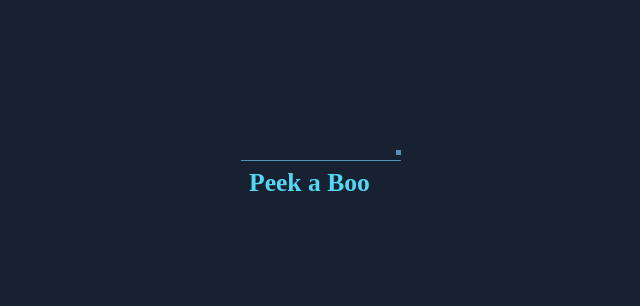
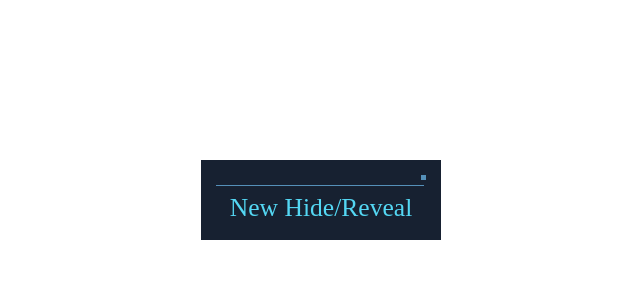
Before and after one commit to hiepvo/peekaboo, a plain HTML site: page index.html in a window 1280 px wide. Shown: the whole page, without its empty margins (319-959 px from the left). Drawn offline with Linux system fonts and the light colour scheme.

Commit message:
fix some issues

```diff
--- a/index.html
+++ b/index.html
@@ -3,14 +3,13 @@
 <head>
   <meta charset = "UTF-8">
   <title>Peek a Boo</title>
-  <link rel="stylesheet" href="peekaboo.css">
+  <link rel = "stylesheet" href = "peekaboo.css">
 </head>
 <body>
 <div class="evo_c-peekaboo">
-  <div class = "evo_c-peekaboo__text">Peek a Boo<span rel="Peek a Boo"></span></div>
   <span class = "evo_c-peekaboo__icon"></span>
+  <div class = "evo_c-peekaboo__text">New Hide/Reveal<div rel="New Hide/Reveal"></div></div>
   <div class="evo_c-peekaboo__text--hidden"><div>The text here will be hidden and revealed or collapse or expanded.</div></div>
 </div>
-<script src="peekaboo.js"></script>
 </body>
 </html>
--- a/peekaboo.css
+++ b/peekaboo.css
@@ -1,49 +1,52 @@
-body {
-  background-color: #172131;
 
-}
 
 .evo_c-peekaboo {
   position: relative;
-  width: 10rem;
+  width: 15rem;
+  height: 5rem;
+  line-height: 5rem;
   margin: 10rem auto;
+  text-align: center;
+  background-color: #172131;
+  -webkit-transition: height 500ms cubic-bezier(0.420, 0.000, 1.000, 1.000);
+  -moz-transition: height 500ms cubic-bezier(0.420, 0.000, 1.000, 1.000);
+  transition: height 500ms cubic-bezier(0.420, 0.000, 1.000, 1.000); /* ease-in */
 }
 
 .evo_c-peekaboo__text {
   position: absolute;
   color: #54D7F3;
   font-size: 1.6rem;
-  font-weight: bold;
   margin-top: 0.5rem;
-  -webkit-transition: color ease-out 0.5s;
-  -moz-transition: color ease-out 0.5s;
-  transition: color ease-out 0.5s;
-  padding-left: 0.5rem;
+  width: 100%;
 }
 
-.evo_c-peekaboo__text span {
+.evo_c-peekaboo__text>div {
   position: absolute;
   display: block;
-  font-weight: bold;
   font-size: 1.6rem;
+  height: 0%;
+  top: 0;
   width: 100%;
-  height: 0;
-  top:0;
+  padding-bottom: 17px;
+  left: 0;
   overflow: hidden;
-  -webkit-transition: height ease-out 0.5s;
-  -moz-transition: height ease-out 0.5s;
-  transition: height ease-out 0.5s;
+  -webkit-transition: height 500ms cubic-bezier(0.420, 0.000, 1.000, 1.000), padding-bottom 500ms cubic-bezier(0.420, 0.000, 1.000, 1.000);
+  -moz-transition: height 500ms cubic-bezier(0.420, 0.000, 1.000, 1.000), padding-bottom 500ms cubic-bezier(0.420, 0.000, 1.000, 1.000);
+  transition: height 500ms cubic-bezier(0.420, 0.000, 1.000, 1.000), padding-bottom 500ms cubic-bezier(0.420, 0.000, 1.000, 1.000); /* ease-in */
+  width: 100%;
 }
 
-.evo_c-peekaboo__text span::before{
+.evo_c-peekaboo__text>div::before {
   content: attr(rel);
   position: absolute;
   margin: 0;
   left: 0;
   top: 0;
+  width: 100%;
   padding: 0;
-  font-weight: bold;
-  color: grey;
+  color: #4C5666;
+outline: #4C5666
 }
 
 .evo_c-peekaboo__text--hidden {
@@ -51,30 +54,35 @@ body {
   color: #FFFFFF;
   border-bottom: 1px solid #5590b9;
   overflow: hidden;
-  max-height: 0;
-  -webkit-transition: max-height ease-out 2s;
-  -moz-transition: max-height ease-out 2s;
-  transition: max-height ease-out 2s;
-  z-index: -1;
+  height: 0;
+  line-height: 1.2rem;
+  -webkit-transition: height 500ms cubic-bezier(0.420, 0.000, 1.000, 1.000);
+  -moz-transition: height 500ms cubic-bezier(0.420, 0.000, 1.000, 1.000);
+  transition: height 500ms cubic-bezier(0.420, 0.000, 1.000, 1.000); /* ease-in */
+  width: 13rem;
+  top: 25px;
+  left: 15px;
 }
 
-.evo_c-peekaboo__text--hidden>div{
-  padding: 2.8rem 0.2rem 1rem 0.2rem;
+.evo_c-peekaboo__text--hidden > div {
+  padding: 2.8rem 0 1rem 0.8rem;
+  text-align: left;
 }
 
-.evo_c-peekaboo__text:hover ~ .evo_c-peekaboo__text--hidden{
-  max-height: 15rem;
+.evo_c-peekaboo:hover{
+  height: 11rem;
+}
+.evo_c-peekaboo:hover .evo_c-peekaboo__text--hidden {
+  height: 8rem;
 }
 
-.evo_c-peekaboo__text:hover ~ .evo_c-peekaboo__icon {
+.evo_c-peekaboo:hover .evo_c-peekaboo__icon {
   opacity: 0;
 }
 
-.evo_c-peekaboo__text:hover ~ .evo_c-peekaboo__text{
-  color: grey;
-}
-.evo_c-peekaboo__text:hover>span{
+.evo_c-peekaboo:hover .evo_c-peekaboo__text>div {
   height: 100%;
+  padding-bottom: 4rem;
 }
 
 .evo_c-peekaboo__icon {
@@ -83,9 +91,10 @@ body {
   background-color: #5590b9;
   position: absolute;
   right: 0;
-  bottom: 5px;
+  top: 15px;
+  right: 15px;
   opacity: 1;
-  -webkit-transition: opacity ease-out 0.75s;
-  -moz-transition: opacity ease-out 0.75s;
-  transition: opacity ease-out 0.75s;
+  -webkit-transition: opacity 500ms cubic-bezier(0.420, 0.000, 1.000, 1.000);
+  -moz-transition: opacity 500ms cubic-bezier(0.420, 0.000, 1.000, 1.000);
+  transition: opacity 500ms cubic-bezier(0.420, 0.000, 1.000, 1.000); /* ease-in */
 }
--- a/peekaboo.js
+++ /dev/null
@@ -1,22 +0,0 @@
-/**
- * Created by hiepvo on 3/29/17.
- */
-(function(){
-  var init        = {};
-  var text       = document.querySelector('.evo_c-peekaboo__text');
-  text.addEventListener('mouseleave', reveal, false);
-  function reveal(el){
-    if(this.tagName.toLowerCase() === 'div'){
-      var span = document.querySelector('.evo_c-peekaboo__text' + '>span');
-      span.style.transitionDelay = '0.5s';
-    }
-    setTimeout(function(){
-      span.style.transitionDelay = '0s';
-    }, 100);
-  }
-  /*-------------------------------*/
-
-  window.init = init;
-
-})
-(window);
```
